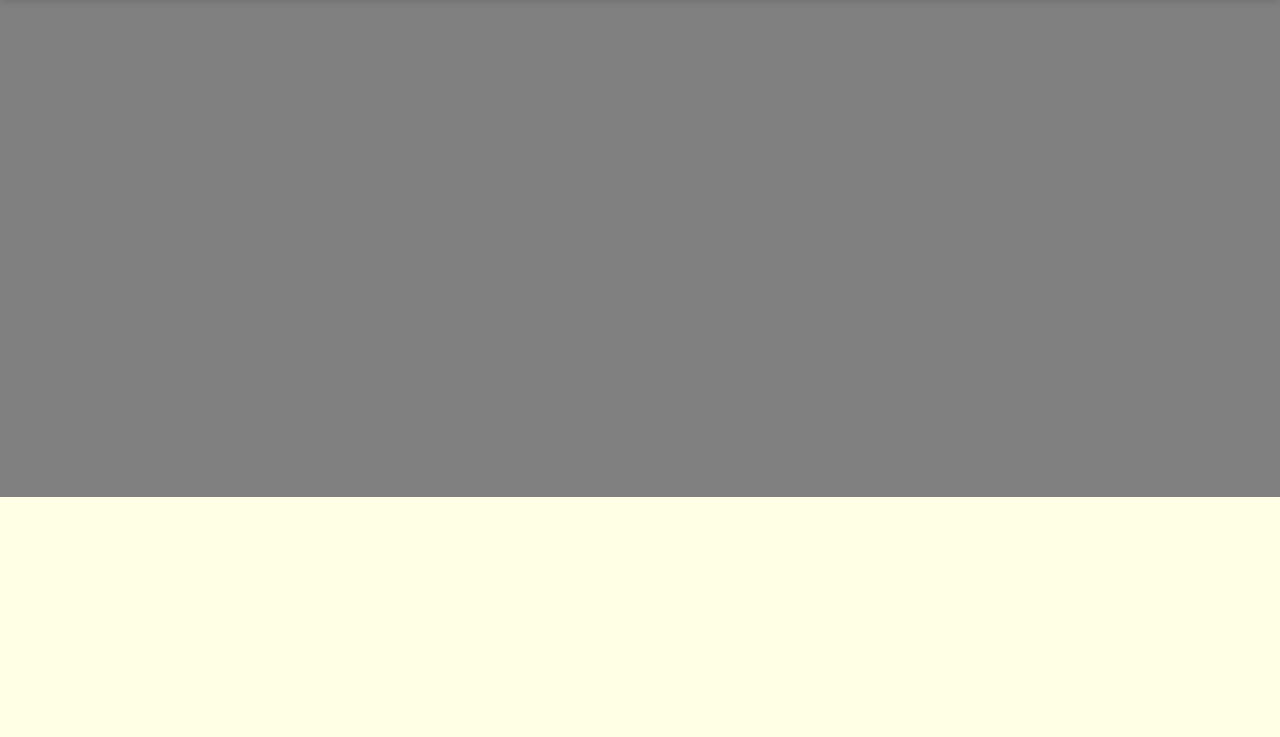
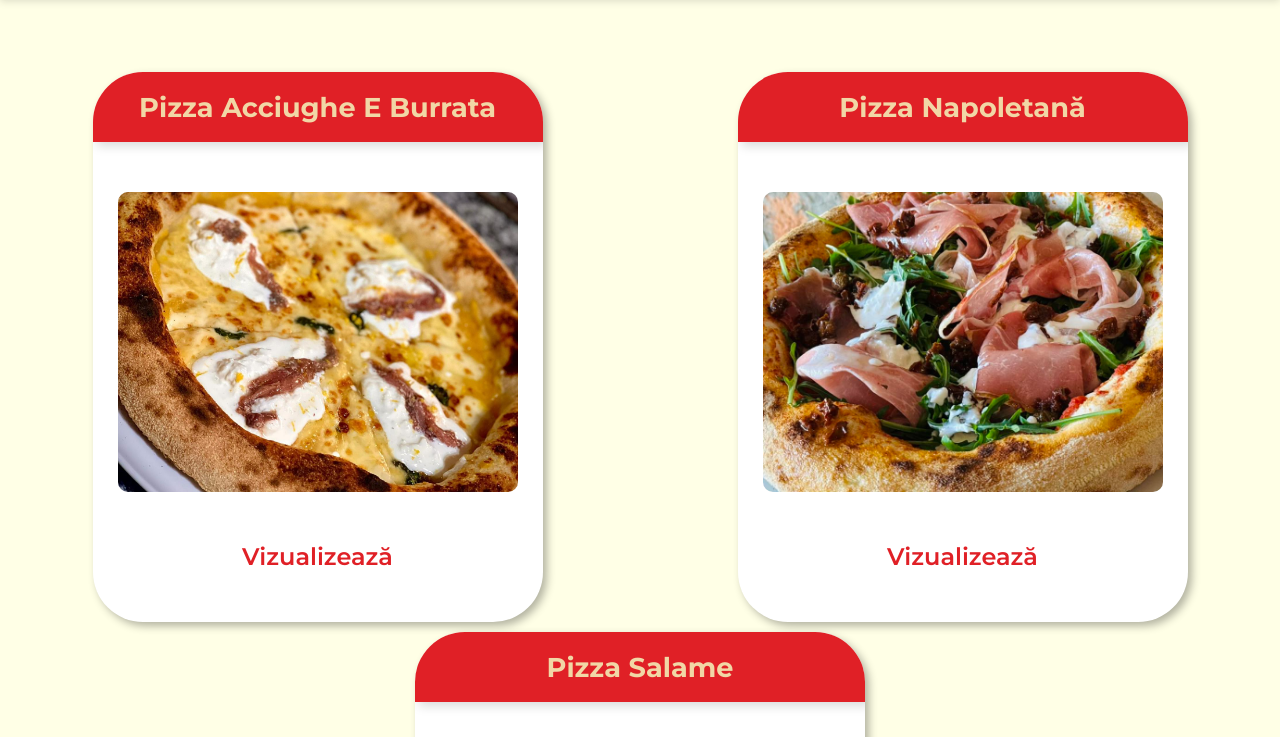
Before and after one commit to costiz7/FAM-Pizzeria-Website, a plain HTML site: page index.html in a window 1280 px wide. Shown: the part 603-1340 px from the top of the page. Before the commit the page ends 1100 px from the top, so only its background shows below. Drawn offline with Linux system fonts and the light colour scheme.

Commit message:
Added shenanigans

```diff
--- a/index.html
+++ b/index.html
@@ -14,11 +14,11 @@
 
 <body>
     <div id="nav-bar">
-        <button onclick="location.href='./index.html'" class="nav-btn">Acasă</button>
         <button class="nav-btn">Meniu</button>
+        <button class="nav-btn">Comenzi</button>
         <div id="logo-spacer"></div>
-        <img id="logo" src="./assets/logo.png" alt="Fam Pizzeria Logo">
-        <button class="nav-btn">Coș</button>
+        <img onclick="location.href='./index.html'" id="logo" src="./assets/logo.png" alt="Fam Pizzeria Logo">
+        <button class="nav-btn">Rezervări</button>
         <button class="nav-btn">Despre noi</button>
     </div>
 
@@ -39,6 +39,30 @@
         </button>
     </div>
 
+    <div class="top-pizza">
+        <div class="pizza-card">
+            <div class="h-wrapper">
+                <h1>Pizza Acciughe E Burrata</h1>
+            </div>
+            <img src="./assets/pizza_2.jpg" alt="Pizza Acciughe E Burrata">
+            <span onclick="location.href='./index.html'">Vizualizează</span>
+        </div>
+        <div class="pizza-card">
+            <div class="h-wrapper">
+                <h1>Pizza Napoletană</h1>
+            </div>
+            <img src="./assets/pizza_1.jpg" alt="Pizza Napoletană">
+            <span onclick="location.href='./index.html'">Vizualizează</span>
+        </div>
+        <div class="pizza-card">
+            <div class="h-wrapper">
+                <h1>Pizza Salame</h1>
+            </div>
+            <img src="./assets/pizza_3.jpg" alt="Pizza Salame">
+            <span onclick="location.href='./index.html'">Vizualizează</span>
+        </div>
+    </div>
+
     <div class="footer"> </div>
 
     <script src="./scripts/script.js"></script>
--- a/styles/styles.css
+++ b/styles/styles.css
@@ -10,7 +10,8 @@ body {
 }
 
 #nav-bar {
-    position: fixed;
+    position: sticky;
+    top: 0;
     width: 100%;
     display: flex;
     height: 100px;
@@ -29,9 +30,16 @@ body {
     position: absolute;
     height: 150px;
     top: 0;
+    cursor: pointer;
+    transition: 300ms;
     border: 5px solid rgb(255, 255, 230);
     border-radius: 50%;
     box-shadow: 0 4px 8px rgba(0, 0, 0, 0.15);
+}
+
+#logo:hover {
+    transform: scale(1.1) translateY(10px);
+
 }
 
 button.nav-btn {
@@ -51,7 +59,6 @@ button.nav-btn:hover {
 
 #slider {
     position: relative;
-    top: 100px;
     width: 100%;
     height: 500px;
     box-shadow: 0 4px 8px rgba(0, 0, 0, 0.15);
@@ -83,12 +90,17 @@ button.nav-btn:hover {
     align-items: center;
     width: 50px;
     top: 50%;
+    transition: 300ms;
     background: none;
     transform: translateY(-50%);
     border-style: none;
     cursor: pointer;
     z-index: 0;
     filter: drop-shadow(2px 10px 2px rgba(0, 0, 0, 0.3));
+}
+
+#slider button:hover {
+    transform: scale(1.1) translateY(-40px);
 }
 
 #prev {
@@ -119,8 +131,6 @@ button.nav-btn:hover {
     padding: 80px;
     height: 500px;
     overflow: hidden;
-    animation-name: fade;
-    animation-duration: 1.5s;
 }
 
 #description h1.st-slide {
@@ -132,17 +142,20 @@ button.nav-btn:hover {
     font-size: 2rem;
     color: #e02026;
     margin-bottom: 10px;
+    animation-name: fade;
+    animation-duration: 1.5s;
 }
 
 #description p {
     font-size: 1.5rem;
     color: #000000;
     margin-bottom: 10px;
+    animation-name: fade;
+    animation-duration: 1.5s;
 }
 
 .footer {
     display: flex;
-    margin-top: 100px;
     height: 500px;
     width: 100%;
     background-color: gray;
@@ -157,3 +170,66 @@ button.nav-btn:hover {
         opacity: 1
     }
 }
+
+.top-pizza {
+    position: relative;
+    display: flex;
+    justify-content: space-around;
+    align-items: center;
+    flex-wrap: wrap;
+    gap: 10px;
+    margin-top: 75px;
+    margin-bottom: 75px;
+    height: 100%;
+    width: 100%;
+}
+
+.pizza-card {
+    position: relative;
+    display: flex;
+    flex-direction: column;
+    align-items: center;
+    gap: 50px;
+    height: 550px;
+    width: 450px;
+    border-radius: 50px;
+    overflow: hidden;
+    background-color: white;
+    box-shadow: 4px 4px 8px rgba(0, 0, 0, 0.3);
+}
+
+.h-wrapper {
+    position: relative;
+    display: flex;
+    justify-content: center;
+    align-items: center;
+    background-color: #e02026;
+    height: 70px;
+    width: 100%;
+    box-shadow: 4px 4px 10px rgba(0, 0, 0, 0.15);
+}
+
+.h-wrapper h1 {
+    color: #f1d7a6;
+    font-size: 1.7rem;
+}
+
+.pizza-card img {
+    position: relative;
+    height: 300px;
+    width: 400px;
+    object-fit: cover;
+    border-radius: 10px;
+}
+
+.pizza-card span {
+    color: #e02026;
+    font-weight: 600;
+    font-size: 1.5rem;
+    cursor: pointer;
+    transition: 300ms;
+}
+
+.pizza-card span:hover {
+    transform: scale(1.1);
+}
```
